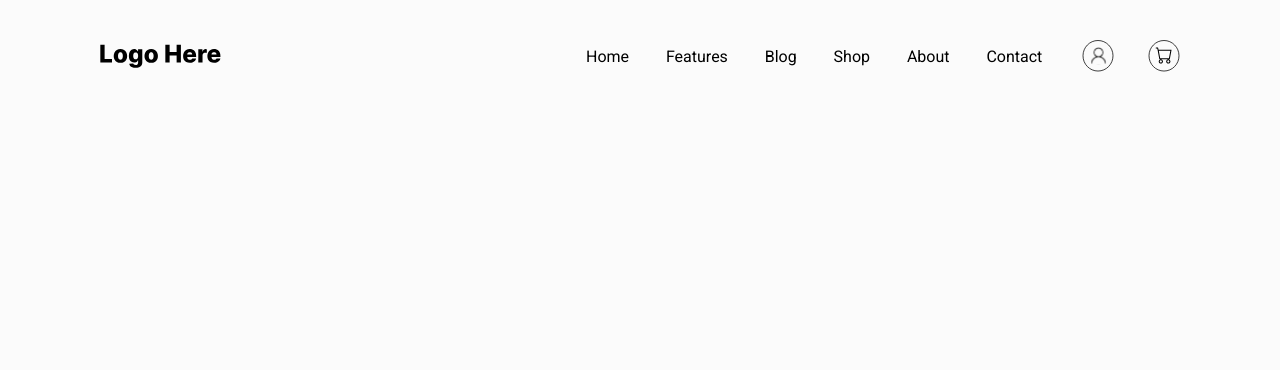
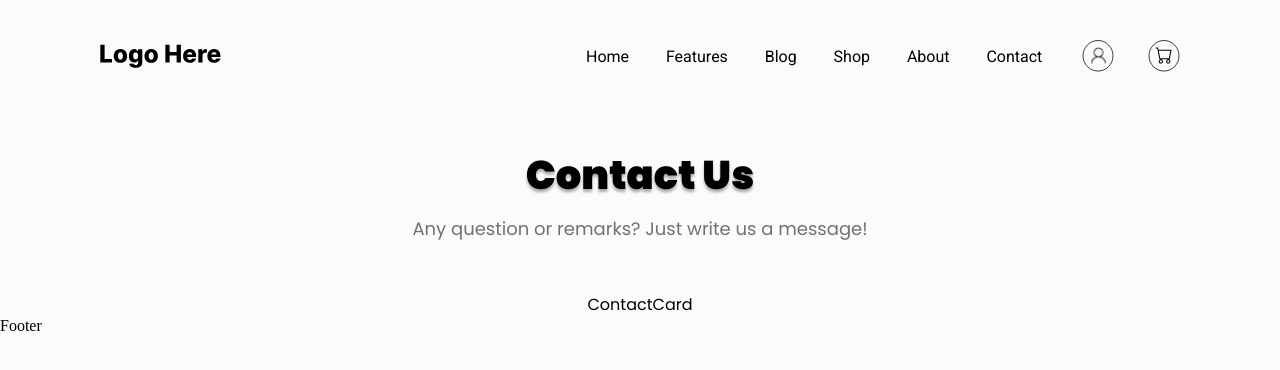
Before and after one commit to JollyR0ger42/react-contactus, a Next.js app: page / in a window 1280 px wide. Shown: the top 370 px of the page. Built offline with nearby package versions, Linux system fonts and the light colour scheme.

Commit message:
finish contact us page

```diff
--- a/src/app/page.js
+++ b/src/app/page.js
@@ -1,8 +1,11 @@
 import ContactCard from '../components/ContactCard'
+import style from './page.module.scss'
 
-export default function Home() {
+export default function ContactUsPage() {
   return (
-    <div>
+    <div className={style.contactPage}>
+      <h1 className={style.title}>Contact Us</h1>
+      <p className={style.parag}>Any question or remarks? Just write us a message!</p>
       <ContactCard />
     </div>
   )
--- /dev/null
+++ b/src/app/page.module.scss
@@ -0,0 +1,20 @@
+.contactPage {
+  padding-top: 145px;
+  display: flex;
+  flex-direction: column;
+  align-items: center;
+  font-family: var(--font-poppins);
+}
+
+.title {
+  font-weight: 900;
+  font-size: 40px;
+  text-shadow: 0px 3px 3px rgba(0,0,0,0.33);
+  margin-bottom: 10px;
+}
+
+.parag {
+  color: #717171;
+  font-size: 18px;
+  margin-bottom: 50px;
+}
```
